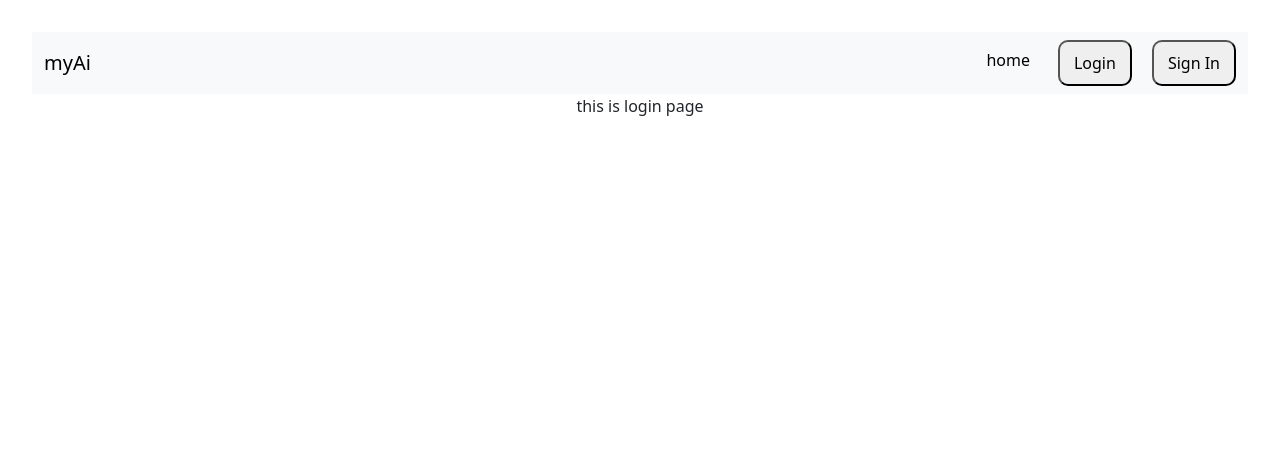
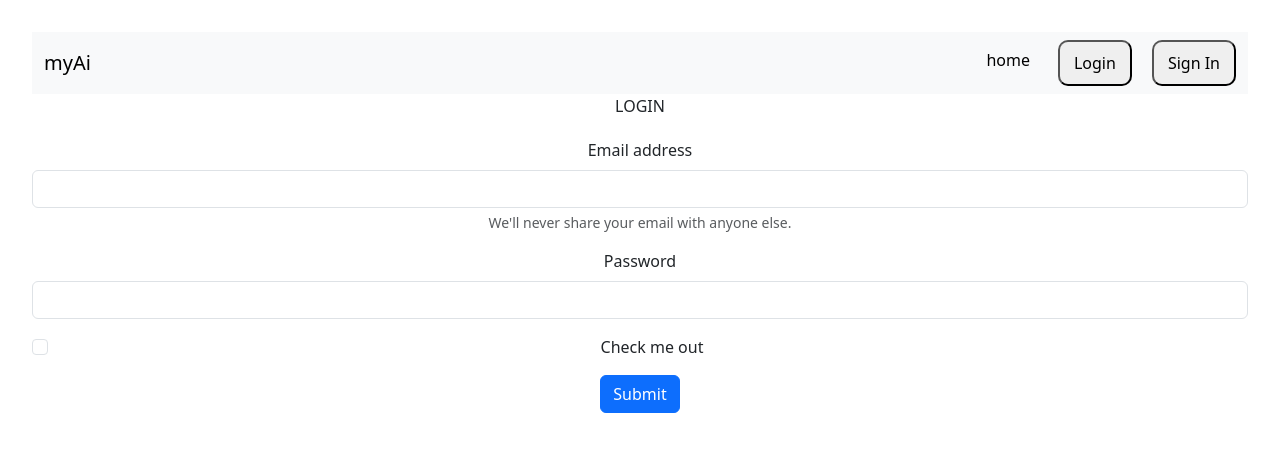
Before and after one commit to praneeth4040/Adjunct, a React (Vite) app in the folder client/: page /login in a window 1280 px wide. Shown: the top 452 px of the page. Built offline with nearby package versions, Linux system fonts and the light colour scheme.

Commit message:
updated version2

```diff
--- a/client/src/components/login.jsx
+++ b/client/src/components/login.jsx
@@ -2,7 +2,46 @@
 
 function LoginPage() {
     return (<>
-    this is login    page
+   <p classname="h2" >LOGIN</p>
+
+    <main>
+    <form>
+  <div className="mb-3" style={{ marginTop: '20px' }}>
+    <label htmlFor="exampleInputEmail1" className="form-label">
+      Email address
+    </label>
+    <input
+      type="email"
+      className="form-control"
+      id="exampleInputEmail1"
+      aria-describedby="emailHelp"
+    />
+    <div id="emailHelp" className="form-text">
+      We'll never share your email with anyone else.
+    </div>
+  </div>
+  <div className="mb-3">
+    <label htmlFor="exampleInputPassword1" className="form-label">
+      Password
+    </label>
+    <input
+      type="password"
+      className="form-control"
+      id="exampleInputPassword1"
+    />
+  </div>
+  <div className="mb-3 form-check">
+    <input type="checkbox" className="form-check-input" id="exampleCheck1" />
+    <label className="form-check-label" htmlFor="exampleCheck1">
+      Check me out
+    </label>
+  </div>
+  <button type="submit" className="btn btn-primary">
+    Submit
+  </button>
+</form>
+</main>
+
     </>  );
 }
 
```
